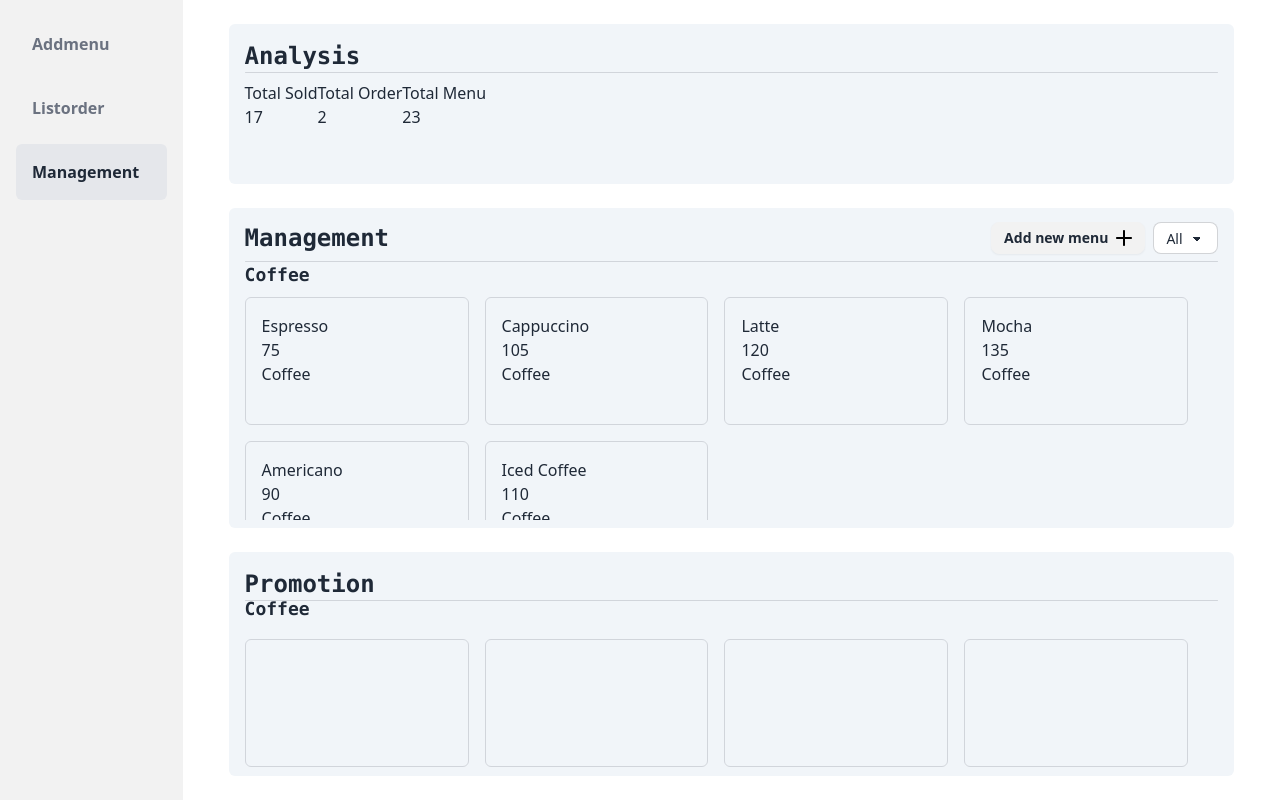
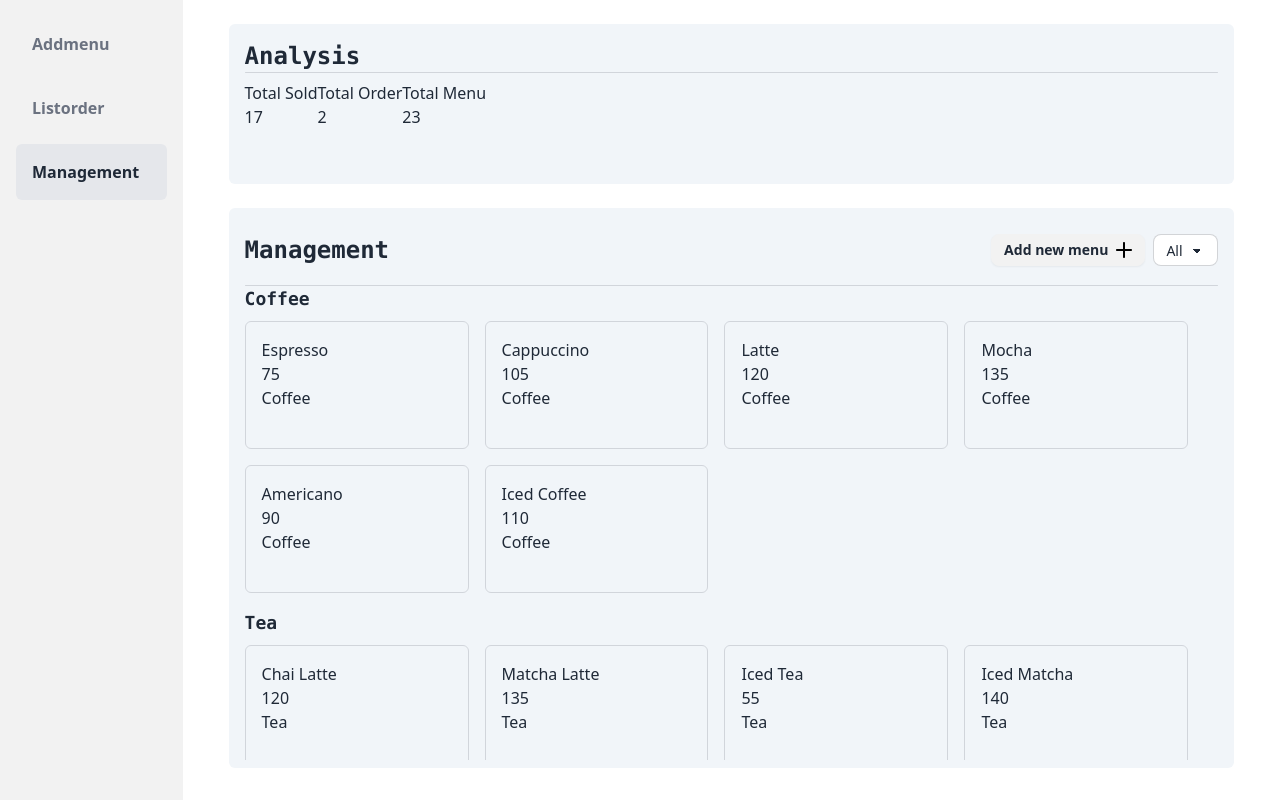
Before and after one commit to cnc2003/PROJECT2-SEC-1-PenNgiMark, a Vue app: page /manegement in a window 1280 px wide. Built offline with nearby package versions, Linux system fonts and the light colour scheme; data requests are answered from the project's data file.

Commit message:
upd : comfirmation modal plate in management

```diff
--- a/public/data/db.json
+++ b/public/data/db.json
@@ -45,7 +45,7 @@
         {
           "menu_name": "Chai Latte",
           "price": 120,
-          "img_src": "chai_latte.jpg",
+          "img_src": "https://img.freepik.com/free-photo/front-view-milk-tea-concept-with-cinnamon_23-2148555190.jpg?t=st=1711011031~exp=1711014631~hmac=e9064ca88d970832bea653a2b2083dac4ef6491e8a4a2b7de92fe02e5846da72&w=740",
           "description": "A spiced tea concentrate with steamed milk."
         },
         {
--- a/src/components/page/Manegement.vue
+++ b/src/components/page/Management.vue
@@ -1,6 +1,6 @@
 <script setup>
 // Import necessary modules
-import { computed, ref, ssrContextKey } from "vue"
+import { computed, ref, resolveDirective, ssrContextKey } from "vue"
 import orderList from "../../../public/data/orderlist.json"
 import { getMenulist, getOrderlist } from "../../lib/fetch.js"
 
@@ -12,8 +12,9 @@ const totalOrder = ref(orderList.length)
 // Edit variable
 const isMenuModal = ref(false)
 const isEditMode = ref(false)
-const currentItem = ref({})
+const isAddModal = ref(false)
 const editingItem = ref({})
+
 // Filter variables
 const selectFilter = ref("")
 const filterResult = ref(null)
@@ -75,6 +76,16 @@ function menuModalHandle(input) {
   }
 }
 
+function confirmModalHandle(input) {
+  console.log(editingItem.value);
+  if(input == "confirming") {
+    isAddModal.value = true
+  }
+  if(input == "clearmodal") [
+    isAddModal.value = false
+  ]
+}
+
 // Set HR style class
 const hr = ref("mb-2 border-gray-300 border-1 rounded")
 </script>
@@ -116,7 +127,7 @@ const hr = ref("mb-2 border-gray-300 border-1 rounded")
       <!------------------------>
       <div
         name="management"
-        class="h-[40%] shrink-0 w-11/12 rounded-md p-4 bg-slate-100"
+        class="h-[70%] shrink-0 w-11/12 rounded-md p-4 bg-slate-100"
       >
         <div class="h-[10%] mb-2">
           <div
@@ -175,12 +186,12 @@ const hr = ref("mb-2 border-gray-300 border-1 rounded")
             <!-- Menu items within each category -->
             <div
               name="menuContainer"
-              class="flex flex-row gap-4 flex-wrap"
+              class="flex flex-row gap-4 flex-wrap "
             >
               <div
                 v-for="item in itemList"
                 :key="item"
-                class="w-[23%] h-32 p-4 border border-gray-300 rounded-md"
+                class="w-[23%] h-32 p-4 border border-gray-300 rounded-md pointer hover:scale-105 transition-all"
                 @click="menuModalHandle(item)"
               >
                 <p>{{ item.menu_name }}</p>
@@ -236,6 +247,7 @@ const hr = ref("mb-2 border-gray-300 border-1 rounded")
               name="formfield"
               class="w-3/6"
             >
+              <form>
               <label class="form-control w-full max-w-sm">
                 <div class="flex flex-row gap-4">
                   <div>
@@ -285,7 +297,7 @@ const hr = ref("mb-2 border-gray-300 border-1 rounded")
                 </div>
 
                 <div class="label">
-                  <span class="label-text">Menu diescription</span>
+                  <span class="label-text">Menu description</span>
                 </div>
                 <textarea
                   type="text"
@@ -312,15 +324,22 @@ const hr = ref("mb-2 border-gray-300 border-1 rounded")
                   v-model="editingItem.img_src"
                 />
               </label>
+            </form>
             </div>
+
             <div name="card">
               <div class="card card-compact w-96 bg-base-100 shadow-xl">
                 <figure>
                   <img
-                    :src="editingItem.img_src"
+                    :src="
+                      editingItem.img_src != '/src/assets/menuimage/pain.jpg'
+                        ? editingItem.img_src
+                        : '/src/assets/menuimage/pain.jpg'
+                    "
                     @error="
                       editingItem.img_src = '/src/assets/menuimage/pain.jpg'
                     "
+                    class="max-h-56 object-cover"
                     alt="Menu Image"
                   />
                 </figure>
@@ -334,7 +353,7 @@ const hr = ref("mb-2 border-gray-300 border-1 rounded")
                     v-show="editingItem.category"
                     v-text="editingItem.category"
                   ></span>
-                  <p class="overflow-auto">{{ currentItem.description }}</p>
+                  <p class="overflow-auto">{{ editingItem.description }}</p>
                   <p v-text="editingItem.price"></p>
                 </div>
               </div>
@@ -349,7 +368,7 @@ const hr = ref("mb-2 border-gray-300 border-1 rounded")
             </button>
             <button
               class="btn btn-success"
-              @click="console.log(editingItem)"
+              @click="confirmModalHandle('confirming')"
             >
               {{ isEditMode ? "Update" : "Create" }}
             </button>
@@ -357,52 +376,26 @@ const hr = ref("mb-2 border-gray-300 border-1 rounded")
         </div>
       </div>
 
+      <div
+        v-if="isAddModal"
+        class="fixed w-screen h-screen top-0 left-0 flex justify-center items-center"
+      >
+        <div
+          class="w-lvw h-lvh bg-black bg-opacity-50"
+          @click="confirmModalHandle(`clearmodal`)"
+        ></div>
+        <!-- modal content -->
+        <div
+          name="modal"
+          class="fixed w-2/6 h-3/6 bg-white rounded-xl flex flex-col items-center justify-center indicator"
+        >
+          <h1>Confirmation</h1>
+          <p>Are you sure to {{ isEditMode ? " edit " : " create " }} this menu ?</p>
+        </div>
+      </div>
       <!----------------------->
       <!-- Promotion Section -->
       <!----------------------->
-
-      <div
-        name="promotion"
-        class="my-6 p-4 h-[40%] shrink w-11/12 rounded-md bg-slate-100 overflow-hidden"
-      >
-        <div class="h-[10%]">
-          <h1 class="text-2xl font-mono font-semibold">Promotion</h1>
-          <hr :class="hr" />
-        </div>
-
-        <div
-          name="container"
-          class="w-full h-[90%] mt-2 flex flex-wrap gap-4 overflow-auto"
-        >
-          <!-- Dynamic rendering of menu items based on selected category (filterResult) -->
-          <div
-            v-for="(itemList, category) in afterFilterResult === null
-              ? filterResult
-              : afterFilterResult"
-            :name="category"
-            :key="category"
-            class="flex flex-col w-full gap-4"
-          >
-            <h2
-              v-text="category"
-              class="w-full font-mono text-lg font-semibold"
-            ></h2>
-            <!-- Menu items within each category -->
-            <div
-              name="menuContainer"
-              class="flex flex-row gap-4 flex-wrap"
-            >
-              <div
-                v-for="item in itemList"
-                :key="item"
-                class="w-[23%] h-32 p-4 border border-gray-300 rounded-md"
-              >
-                <p>{{ item.menuName }}</p>
-              </div>
-            </div>
-          </div>
-        </div>
-      </div>
     </div>
   </Suspense>
 </template>
--- a/src/router/router.js
+++ b/src/router/router.js
@@ -1,7 +1,7 @@
 import { createRouter, createWebHistory } from "vue-router"
 import AddMenu from "../components/page/Addmenu.vue"
 import Listorder from "../components/page/Listorder.vue"
-import Manegement from "../components/page/Manegement.vue"
+import Management from "../components/page/Management.vue"
 
 const routes = [
   {
@@ -14,7 +14,7 @@ const routes = [
   },
   {
     path: "/manegement",
-    component: Manegement,
+    component: Management,
   }
 ]
 
```
